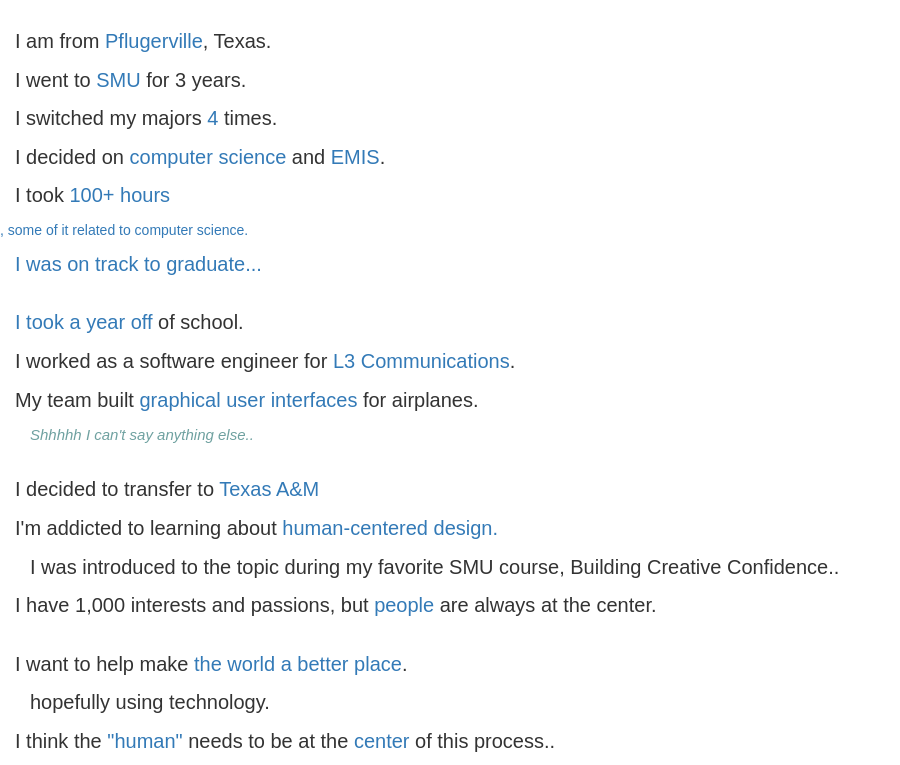
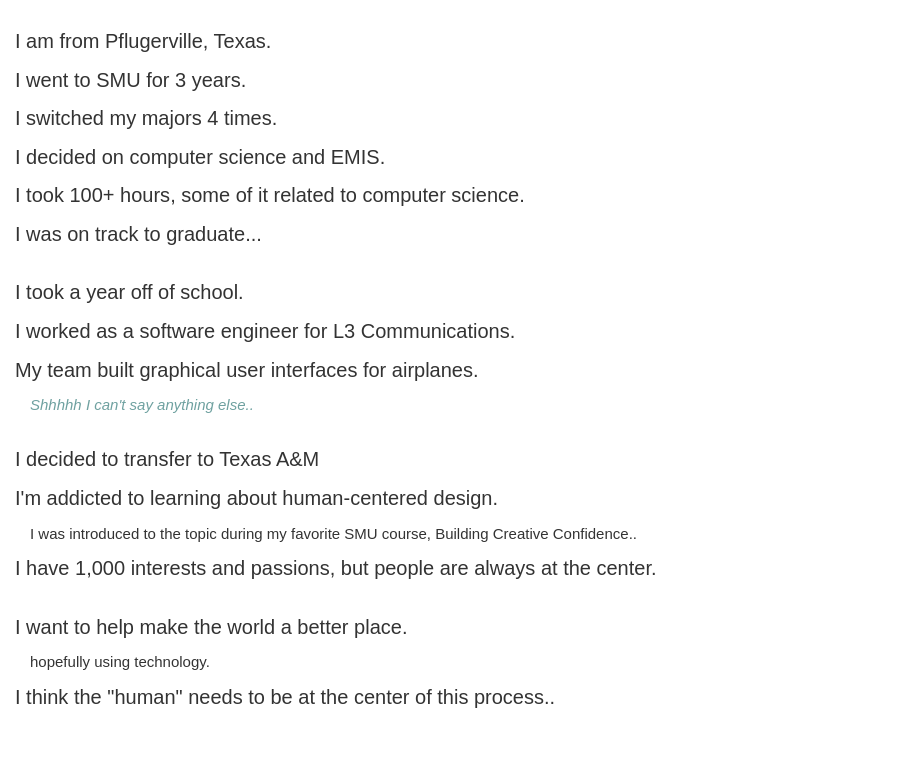
Before and after one commit to Mdzingo/chiBio, a website: page home.html in a window 1280 px wide. Shown: the part 100-865 px from the top of the page, without its empty margins (0-900 px from the left). After the commit the page ends 821 px from the top, so only its background shows below. Drawn offline with nearby package versions, Linux system fonts and the light colour scheme; a web font is replaced by a local one.

Commit message:
a to span

```diff
--- a/css/style.css
+++ b/css/style.css
@@ -47,12 +47,13 @@
 
 .sub-point {
     padding-left:30px;
+    font-size: 15px;
 }
 
-a .b {
+span .b {
     color: #0fa3b1;
 }
 
-a .p {
+span .p {
     color: #F87666;
 }
--- a/home.html
+++ b/home.html
@@ -15,22 +15,22 @@
         <div class="me-img"></div>
     </div>
     <h1>Morgan Monzingo</h1>
-    <p class="restart">I am from <a class="p">Pflugerville</a>, Texas.</p>
-    <p>I went to <a class"b">SMU</a> for 3 years.</p>
-    <p>I switched my majors <a class="p">4</a> times.</p>
-    <p>I decided on <a class="b">computer science</a> and <a class="b">EMIS</a>.</p>
-    <p>I took <a class="p">100+ hours</p>, some of it related to computer science.</p>
+    <p class="restart">I am from <span class="p">Pflugerville</span>, Texas.</p>
+    <p>I went to <span class"b">SMU</span> for 3 years.</p>
+    <p>I switched my majors <span class="p">4</span> times.</p>
+    <p>I decided on <span class="b">computer science</span> and <span class="b">EMIS</span>.</p>
+    <p>I took <span class="p">100+ hours</span>, some of it related to computer science.</p>
     <p>I was on track to graduate...</p>
-    <p class="restart">I took <a class="b">a year off</a> of school.</p>
-    <p>I worked as a software engineer for <a class="p">L3 Communications</a>.</p>
-    <p>My team built <a class="b">graphical user interfaces</a> for airplanes.</p>
+    <p class="restart">I took <span class="b">a year off</span> of school.</p>
+    <p>I worked as a software engineer for <span class="p">L3 Communications</span>.</p>
+    <p>My team built <span class="b">graphical user interfaces</span> for airplanes.</p>
     <p class="secret">Shhhhh I can't say anything else..</p>
-    <p class="restart">I decided to transfer to <a class="b">Texas A&M</a></p>
-    <p>I'm addicted to learning about <a class="p">human-centered design.</a></p>
+    <p class="restart">I decided to transfer to <span class="b">Texas A&M</span></p>
+    <p>I'm addicted to learning about <span class="p">human-centered design.</span></p>
     <p class="sub-point">I was introduced to the topic during my favorite SMU course, Building Creative Confidence..</p>
-    <p>I have 1,000 interests and passions, but <a class="b">people</a> are always at the center.</p>
-    <p class="restart">I want to help make <a class="p">the world a better place</a>.</p>
+    <p>I have 1,000 interests and passions, but <span class="b">people</span> are always at the center.</p>
+    <p class="restart">I want to help make <span class="p">the world a better place</span>.</p>
     <p class="sub-point">hopefully using technology.</p>
-    <p>I think the <a class="b">"human"</a> needs to be at the <a class="b">center</a> of this process..</p>
+    <p>I think the <span class="b">"human"</span> needs to be at the <span class="b">center</span> of this process..</p>
 </body>
 </html>
```
